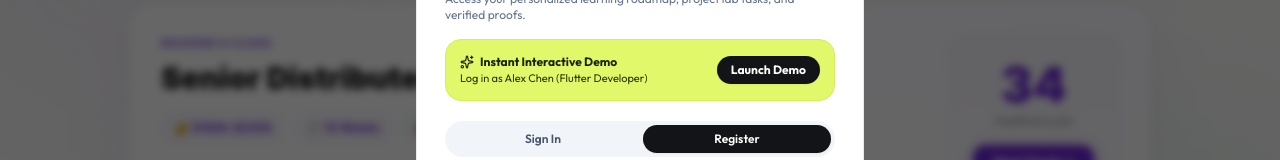
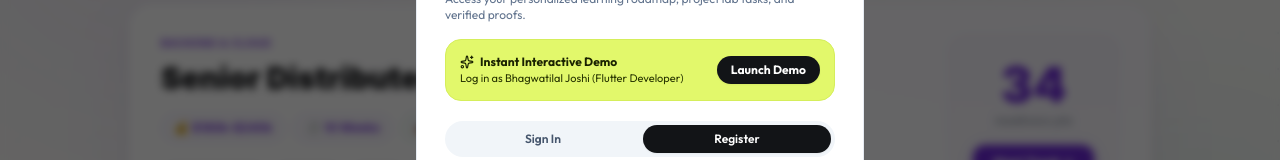
Before and after one commit to Bhagwatilal/skill-buildry-devfest, a React (Vite) app: page / in a window 1280 px wide. Both pictures are taken after a click on the button "Start Track →". Shown: the part 3967-4127 px from the top of the page. Built offline with nearby package versions, Linux system fonts and the light colour scheme.

Commit message:
Configure Bhagwatilal Joshi as default demo login user

```diff
--- a/src/App.tsx
+++ b/src/App.tsx
@@ -307,7 +307,7 @@ function AppContent() {
       <>
         <LandingPage
           isLoggedIn={Boolean(user)}
-          userName={user?.name || 'Alex Chen'}
+          userName={user?.name || 'Bhagwatilal Joshi'}
           userEmail={user?.email || ''}
           onLogout={logout}
           onStartOnboarding={() => {
--- a/src/components/layout/AuthModal.tsx
+++ b/src/components/layout/AuthModal.tsx
@@ -100,7 +100,7 @@ export const AuthModal: React.FC<AuthModalProps> = ({
               <Sparkles className="w-3.5 h-3.5 text-[#1A2200]" />
               <span>Instant Interactive Demo</span>
             </div>
-            <p className="text-[11px] text-[#283500]">Log in as Alex Chen (Flutter Developer)</p>
+            <p className="text-[11px] text-[#283500]">Log in as Bhagwatilal Joshi (Flutter Developer)</p>
           </div>
           <button
             type="button"
--- a/src/pages/LandingPage.tsx
+++ b/src/pages/LandingPage.tsx
@@ -181,7 +181,7 @@ const faqItems = [
 /* ─── COMPONENT ──────────────────────────────────────────────────────────── */
 export const LandingPage: React.FC<LandingPageProps> = ({
   onStartOnboarding, onExploreDemo, onOpenAuth, onEnterWorkspace, onLogout,
-  isLoggedIn = false, userName = 'Alex Chen',
+  isLoggedIn = false, userName = 'Bhagwatilal Joshi',
 }) => {
   const [activeTrack, setActiveTrack] = useState(0);
   const [activeTesti, setActiveTesti] = useState(0);
--- a/src/pages/SettingsPage.tsx
+++ b/src/pages/SettingsPage.tsx
@@ -252,7 +252,7 @@ export const SettingsPage: React.FC<SettingsPageProps> = ({
           <div>
             <div className="text-xs font-bold text-[#111215]">Reset Demo Showcase Data</div>
             <p className="text-[11px] text-slate-500">
-              Restores the curated Alex Chen Flutter Developer profile for live demonstrations.
+              Restores the curated Bhagwatilal Joshi Flutter Developer profile for live demonstrations.
             </p>
           </div>
 
@@ -293,7 +293,7 @@ export const SettingsPage: React.FC<SettingsPageProps> = ({
 
             <h3 className="text-lg font-black text-slate-900 mb-2">Reset Demo Data?</h3>
             <p className="text-xs text-slate-600 leading-relaxed mb-5">
-              This will reseed the database to the default Alex Chen Flutter Developer profile,
+              This will reseed the database to the default Bhagwatilal Joshi Flutter Developer profile,
               re-populating the roadmap tasks, project challenges, and initial evidence records.
             </p>
 
```
Also changed, not shown: 2 other files (tests, documents, lock files or other folders).
